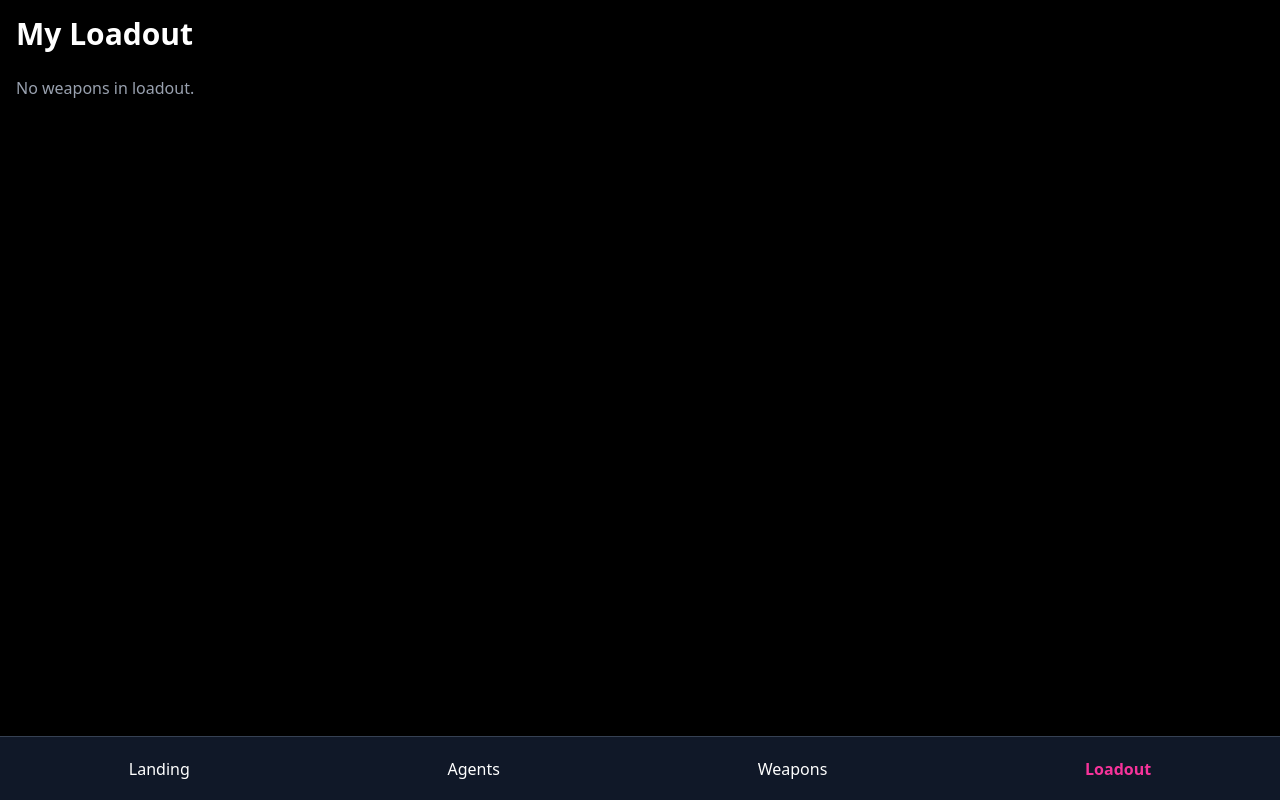
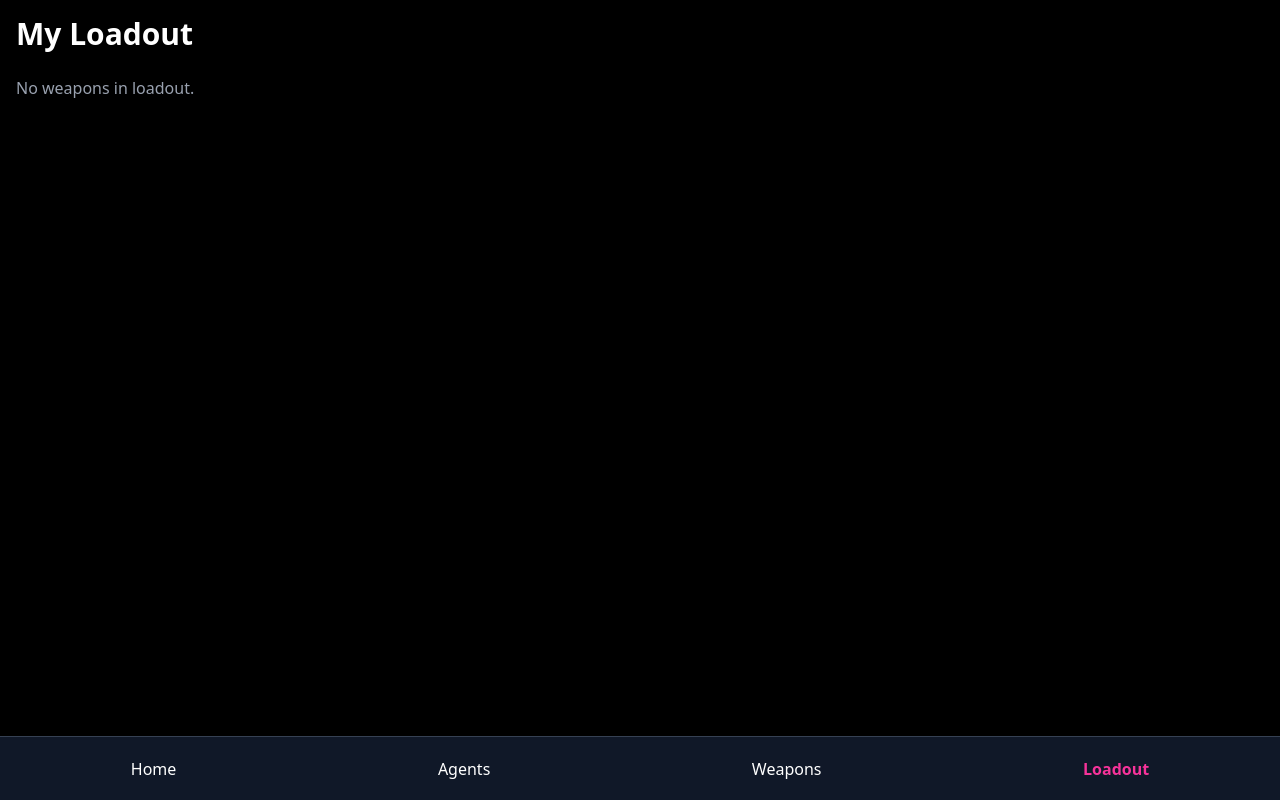
Before and after one commit to bngoon/valorant-agents, a React (Vite) app: page /loadout in a window 1280 px wide. Built offline with nearby package versions, Linux system fonts and the light colour scheme.

Commit message:
changed name of page on navbar from landing to home

```diff
--- a/src/components/NavBar.tsx
+++ b/src/components/NavBar.tsx
@@ -4,7 +4,7 @@ const NavBar = () => {
   const location = useLocation();
 
   const navItems = [
-    { label: 'Landing', path: '/' },
+    { label: 'Home', path: '/' },
     { label: 'Agents', path: '/agents' },
     { label: 'Weapons', path: '/weapons' },
     { label: 'Loadout', path: '/loadout' },
```
